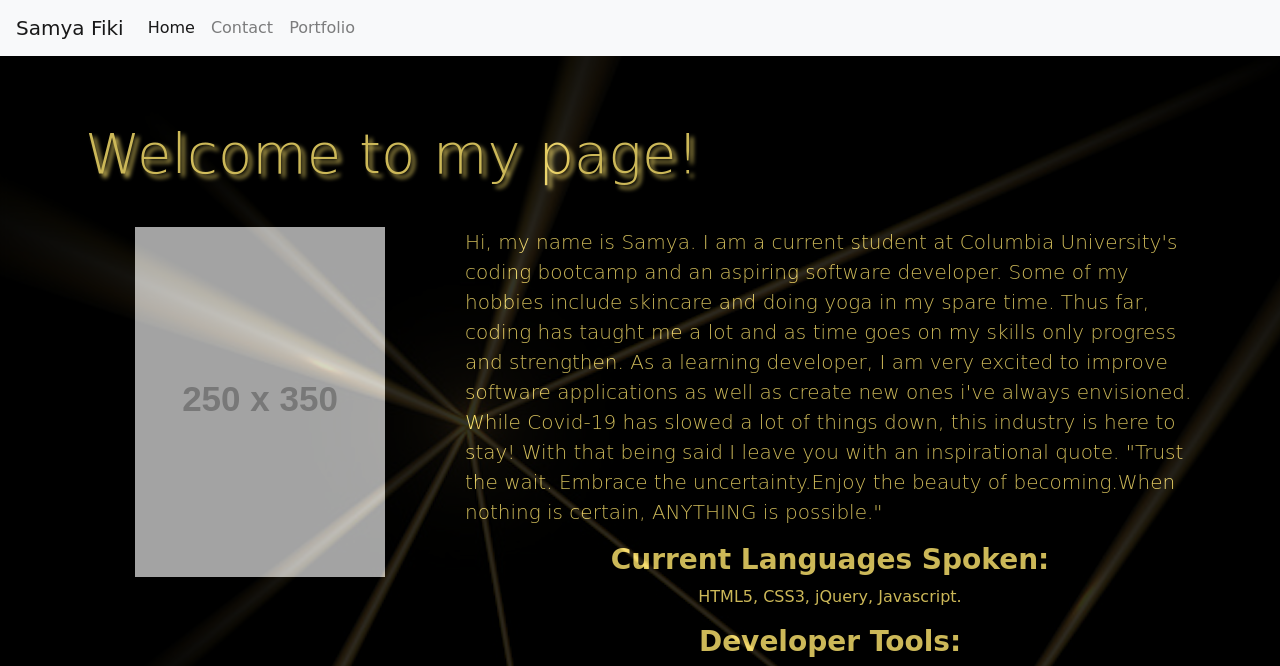
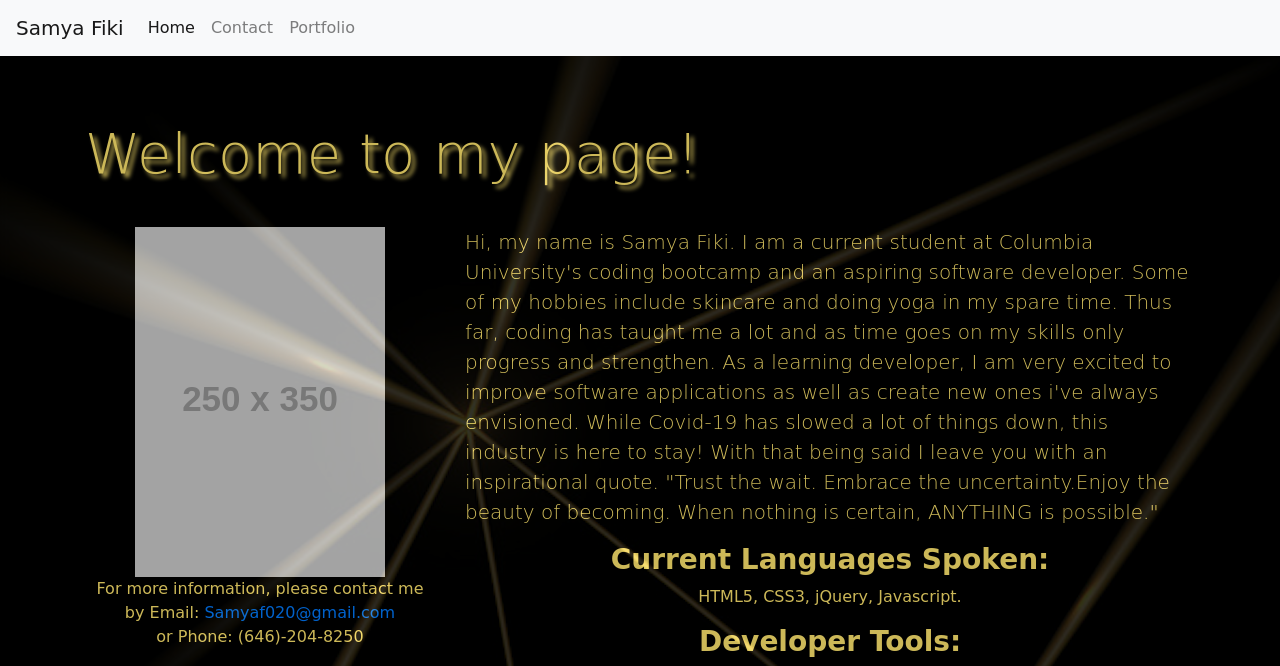
Before and after one commit to Samya129/Responsive-Portfolio, a plain HTML site: page index.html in a window 1280 px wide. Shown: the top 666 px of the page. Drawn offline with nearby package versions, Linux system fonts and the light colour scheme; placeholder pictures from the web are drawn by us; a web font is replaced by a local one.

Commit message:
Updated index.html page with link to email and contact information.

```diff
--- a/index.html
+++ b/index.html
@@ -46,10 +46,13 @@
         <h1 class="display-4">Welcome to my page!</h1>
         <div class="row">
         <div class="col-md-4">
+          <figure>
         <img class="img-fluid mx-auto d-block" src="https://via.placeholder.com/250x350" alt="professionalPhoto">
-        </div>
+        <figcaption style="text-align: center;">For more information, please contact me by Email:<a href="mailto:Samyaf020@gmail.com"> Samyaf020@gmail.com</a><br> or Phone: (646)-204-8250</figcaption>
+      </figure>
+      </div>
         <div style="text-align: center;" class="col-md-8">
-        <p style="text-align: left;" class="lead">Hi, my name is Samya. I am a current student at Columbia University's coding bootcamp and an aspiring software developer. Some of my hobbies include skincare and doing yoga in my spare time. Thus far, coding has taught me a lot and as time goes on my skills only progress and strengthen. As a learning developer, I am very excited to improve software applications as well as create new ones i've always envisioned. While Covid-19 has slowed a lot of things down, this industry is here to stay! With that being said I leave you with an inspirational quote. "Trust the wait. Embrace the uncertainty.Enjoy the beauty of becoming.When nothing is certain, ANYTHING is possible."</p>
+        <p style="text-align: left;" class="lead">Hi, my name is Samya Fiki. I am a current student at Columbia University's coding bootcamp and an aspiring software developer. Some of my hobbies include skincare and doing yoga in my spare time. Thus far, coding has taught me a lot and as time goes on my skills only progress and strengthen. As a learning developer, I am very excited to improve software applications as well as create new ones i've always envisioned. While Covid-19 has slowed a lot of things down, this industry is here to stay! With that being said I leave you with an inspirational quote. "Trust the wait. Embrace the uncertainty.Enjoy the beauty of becoming. When nothing is certain, ANYTHING is possible."</p>
         <p><h3> <strong>Current Languages Spoken:</strong></h3> HTML5, CSS3, jQuery, Javascript.</p>
         <p><h3> <strong>Developer Tools:</strong></h3>Terminal, Github, GitLab, Bootstrap, VSCode.</p>
         <a href="https://github.com/Samya129"><button type="button" id="GithubAccount" class="btn btn-dark marginRight"><i class="fab fa-github"></i> Github</button></a>
```
